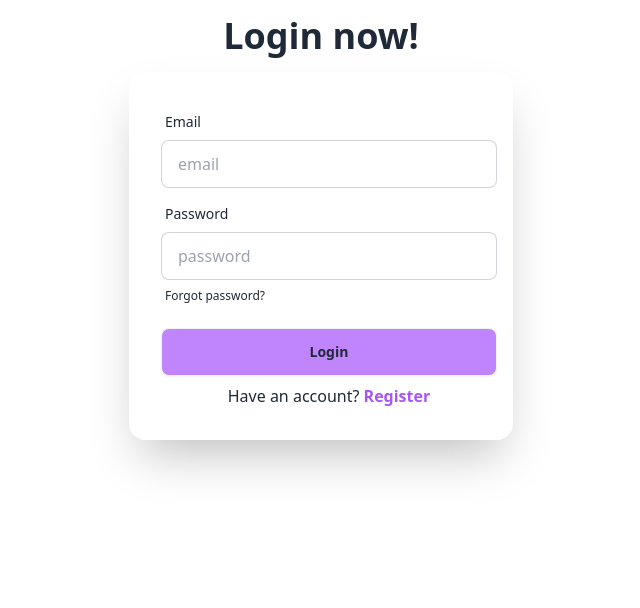
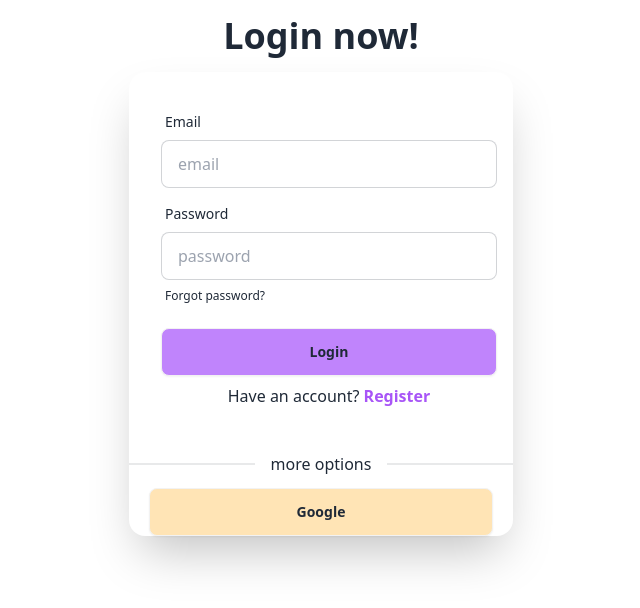
Before and after one commit to TinnyDatta/kids-gallery-client, a React (Vite) app: page /login in a window 1280 px wide. Shown: the top 608 px of the page, without its empty margins (319-959 px from the left). Built offline with nearby package versions, Linux system fonts and the light colour scheme; no server answers.

Commit message:
making google login is finished

```diff
--- a/src/pages/Login/Login.jsx
+++ b/src/pages/Login/Login.jsx
@@ -5,6 +5,7 @@ import { Link, useLocation, useNavigate } from "react-router-dom";
 import { useForm } from "react-hook-form";
 import { toast } from "react-toastify";
 import { AuthContext } from "../../AuthProvider/AuthProvider";
+import SocialLogin from "../SocialLogin/SocialLogin";
 
 const Login = () => {
 
@@ -91,7 +92,7 @@ const Login = () => {
               </div>
 
             </form>
-            {/* <SocialLogin></SocialLogin> */}
+            <SocialLogin></SocialLogin>
 
           </div>
         </div>
--- /dev/null
+++ b/src/pages/SocialLogin/SocialLogin.jsx
@@ -0,0 +1,39 @@
+import { useContext } from "react";
+import { useLocation, useNavigate } from "react-router-dom";
+import { AuthContext } from "../../AuthProvider/AuthProvider";
+
+
+
+const SocialLogin = () => {
+
+     const {googleLogin} = useContext(AuthContext);
+
+    //  navigation
+     const location = useLocation();
+     const navigate = useNavigate();
+
+     const handleSocialLogin = socialProvider => {
+      socialProvider()
+      .then(result => {
+         if(result.user){
+
+          navigate(location?.state || '/')
+         }
+      })
+     }
+
+    return (
+        <div>
+          <div className="divider">more options</div>
+            <div className="form-control ml-5 mr-5">
+                <button
+              onClick={()=>handleSocialLogin(googleLogin)}
+
+                className="btn bg-[#FFE4B5]">Google</button>
+
+              </div>
+        </div>
+    );
+};
+
+export default SocialLogin;
```
